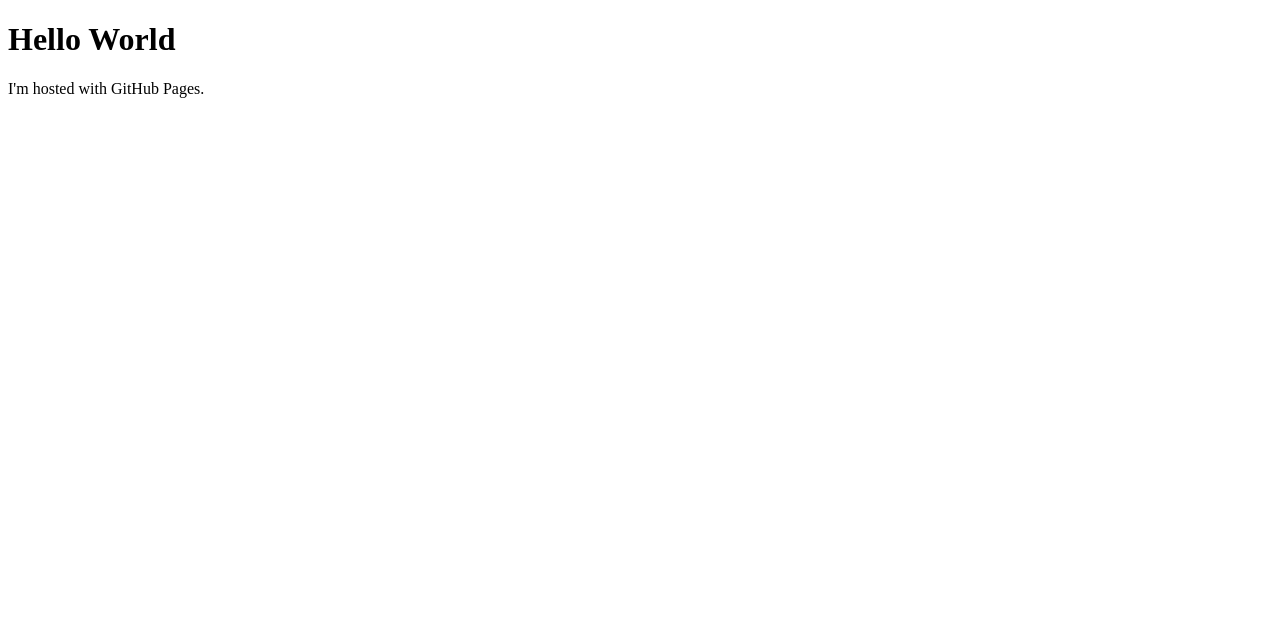
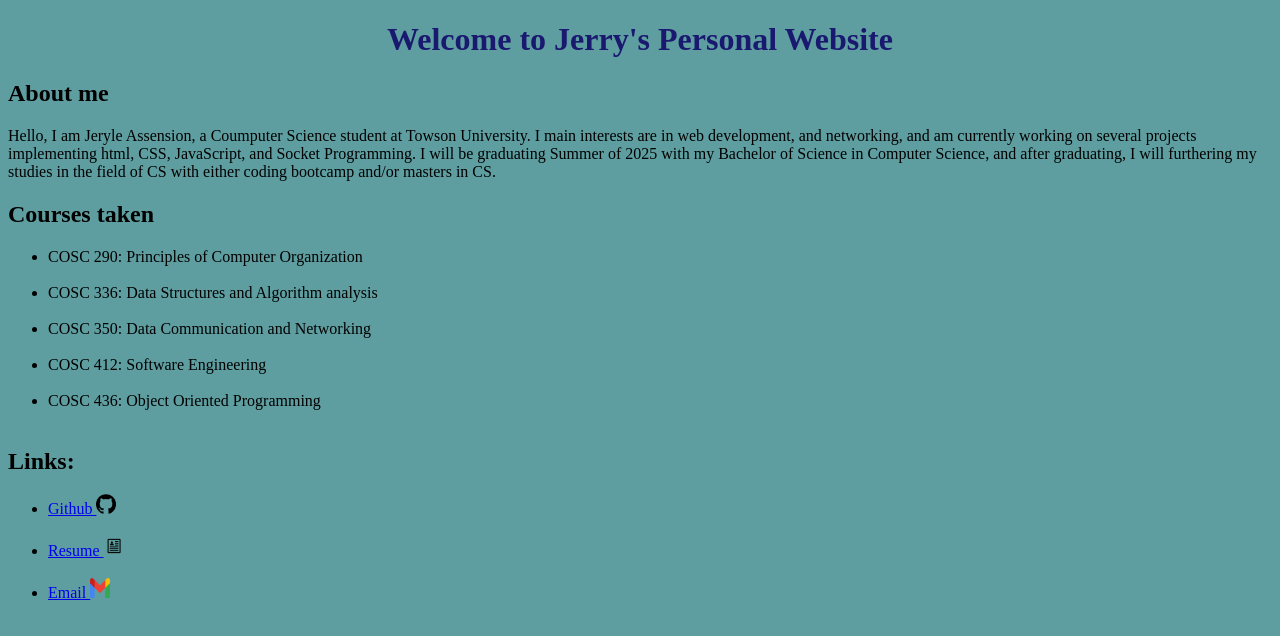
Before and after one commit to Th3Jar/Th3Jar.github.io, a plain HTML site: page index.html in a window 1280 px wide. Drawn offline with Linux system fonts and the light colour scheme.

Commit message:
Update Index

```diff
--- a/index.html
+++ b/index.html
@@ -1,7 +1,32 @@
 <!DOCTYPE html>
-<html>
-<body>
-<h1>Hello World</h1>
-<p>I'm hosted with GitHub Pages.</p>
-</body>
-</html>
+<hmtl lang="en">
+    <head>
+        <title>Jeryle Assension</title>
+        <link rel="stylesheet" href="myWebSite.css">
+    </head>
+    <body>
+        <h1>Welcome to Jerry's Personal Website</h1>
+        <h2>About me</h2>
+        <p>Hello, I am Jeryle Assension, a Coumputer Science student at Towson University.
+            I main interests are in web development, and networking, and am currently working
+            on several projects implementing html, CSS, JavaScript, and Socket Programming.
+            I will be graduating Summer of 2025 with my Bachelor of Science in Computer Science,
+            and after graduating, I will furthering my studies in the field of CS with either
+            coding bootcamp and/or masters in CS.
+        </p>
+        <h2>Courses taken</h2>
+        <ul>
+            <li>COSC 290: Principles of Computer Organization</li><br>
+            <li>COSC 336: Data Structures and Algorithm analysis</li><br>
+            <li>COSC 350: Data Communication and Networking</li><br>
+            <li>COSC 412: Software Engineering</li><br>
+            <li>COSC 436: Object Oriented Programming</li><br>
+        </ul>
+        <h2>Links:</h2>
+        <ul>
+            <li><a href="https://github.com/Th3Jar" target="_blank">Github <img src="githubLogo.png" id="githubLogo"/></a></li><br>
+            <li><a href="Resume.pdf" target="_blank">Resume <img src="resumeLogo.png" id="resumeLogo"/></a></li><br>
+            <li><a href="mailto:cedesjohn56@gmail.com">Email <img src="gmailLogo.png" id="gmailLogo"/></a></li>
+        </ul>
+    </body>
+</hmtl>
```
